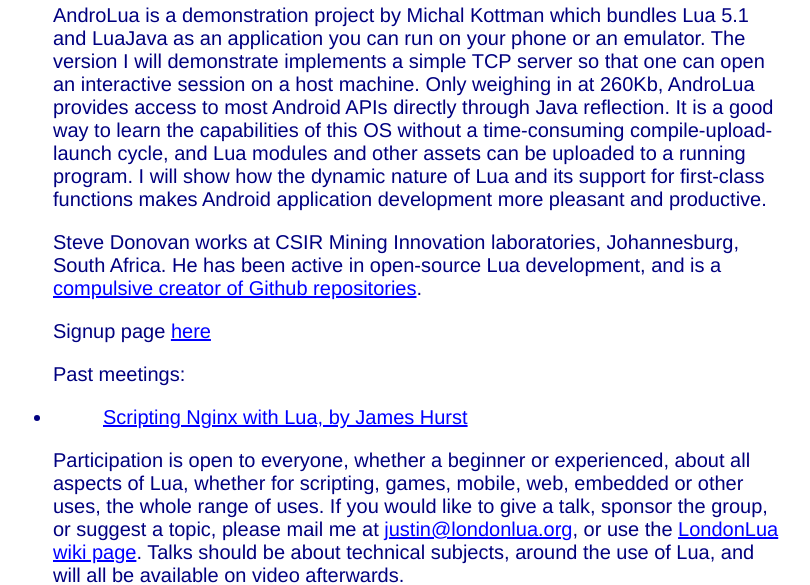
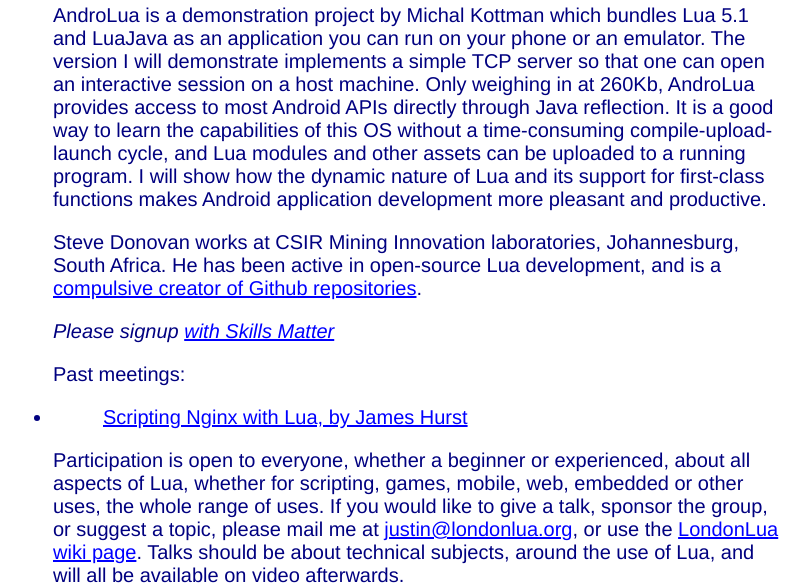
Before and after one commit to justincormack/londonlua, a plain HTML site: page index.html in a window 1280 px wide. Shown: the part 515-1100 px from the top of the page, without its empty margins (5-815 px from the left). Drawn offline with Linux system fonts and the light colour scheme.

Commit message:
redo link

```diff
--- a/index.html
+++ b/index.html
@@ -32,7 +32,7 @@
 Africa.  He has been active in open-source Lua development, and is a
 <a href="https://github.com/stevedonovan">compulsive creator of Github repositories</a>.
 
-<p>Signup page <a href="http://skillsmatter.com/podcast/home/london-lua-user-group-androlua">here</a>
+<p><em>Please signup <a href="http://skillsmatter.com/podcast/home/london-lua-user-group-androlua">with Skills Matter</a></em>
 
 <p>Past meetings:
 <ul>
```
